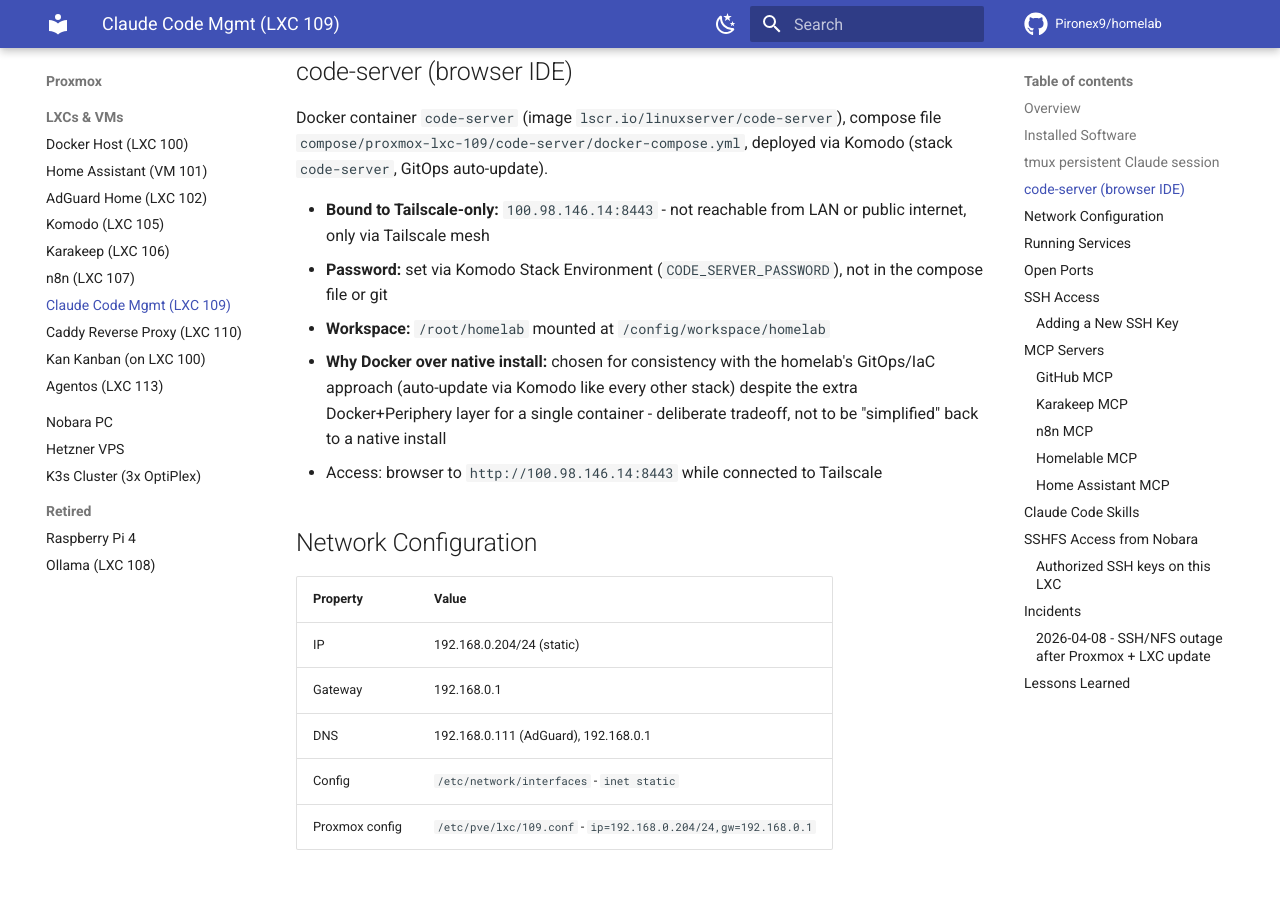
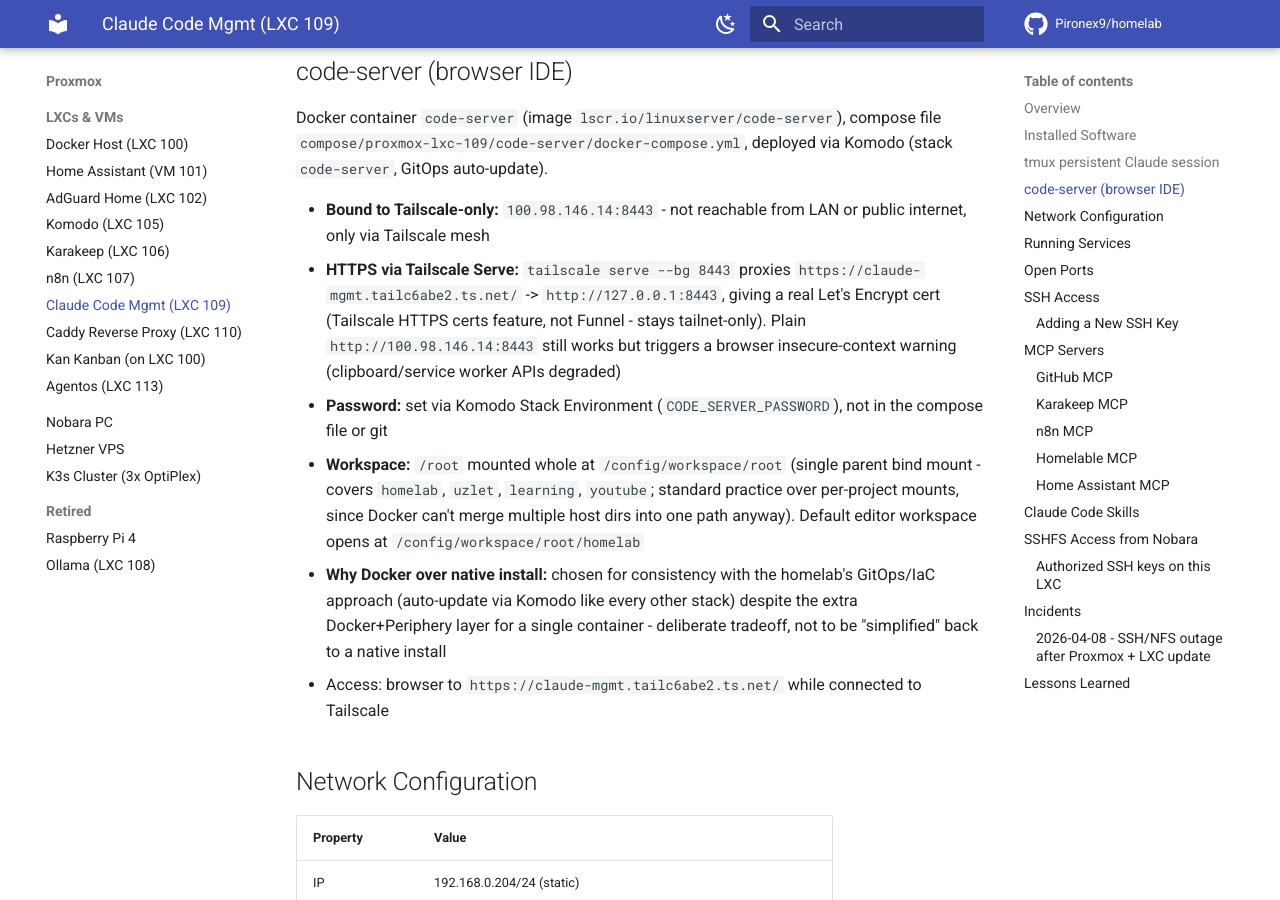
Before and after one commit to Pironex9/homelab, an MkDocs documentation site: the page built from docs/hosts/claude-mgmt.md, in a window 1280 px wide and 900 px high, scrolled down 1408 px. Built offline with MkDocs 1.6.1 and Material for MkDocs 9.7.7, drawn with Linux system fonts in a browser that asks for light colours; comment, search, counter and statistics services are not loaded.

Commit message:
fix: bind code-server to localhost too, mount whole /root workspace
Tailscale Serve proxies through 127.0.0.1, which wasn't bound
previously (only the Tailscale IP), causing 502s. Also switched
from a single /root/homelab mount to the whole /root as one bind
mount, giving access to all projects (homelab, uzlet, learning,
youtube) - standard practice over per-project mounts.

```diff
--- a/docs/hosts/claude-mgmt.md
+++ b/docs/hosts/claude-mgmt.md
@@ -42,10 +42,11 @@
 Docker container `code-server` (image `lscr.io/linuxserver/code-server`), compose file `compose/proxmox-lxc-109/code-server/docker-compose.yml`, deployed via Komodo (stack `code-server`, GitOps auto-update).
 
 - **Bound to Tailscale-only:** `100.98.146.14:8443` - not reachable from LAN or public internet, only via Tailscale mesh
+- **HTTPS via Tailscale Serve:** `tailscale serve --bg 8443` proxies `https://claude-mgmt.tailc6abe2.ts.net/` -> `http://127.0.0.1:8443`, giving a real Let's Encrypt cert (Tailscale HTTPS certs feature, not Funnel - stays tailnet-only). Plain `http://100.98.146.14:8443` still works but triggers a browser insecure-context warning (clipboard/service worker APIs degraded)
 - **Password:** set via Komodo Stack Environment (`CODE_SERVER_PASSWORD`), not in the compose file or git
-- **Workspace:** `/root/homelab` mounted at `/config/workspace/homelab`
+- **Workspace:** `/root` mounted whole at `/config/workspace/root` (single parent bind mount - covers `homelab`, `uzlet`, `learning`, `youtube`; standard practice over per-project mounts, since Docker can't merge multiple host dirs into one path anyway). Default editor workspace opens at `/config/workspace/root/homelab`
 - **Why Docker over native install:** chosen for consistency with the homelab's GitOps/IaC approach (auto-update via Komodo like every other stack) despite the extra Docker+Periphery layer for a single container - deliberate tradeoff, not to be "simplified" back to a native install
-- Access: browser to `http://100.98.146.14:8443` while connected to Tailscale
+- Access: browser to `https://claude-mgmt.tailc6abe2.ts.net/` while connected to Tailscale
 
 ## Network Configuration
 
```
Also changed, not shown: 1 other file.
